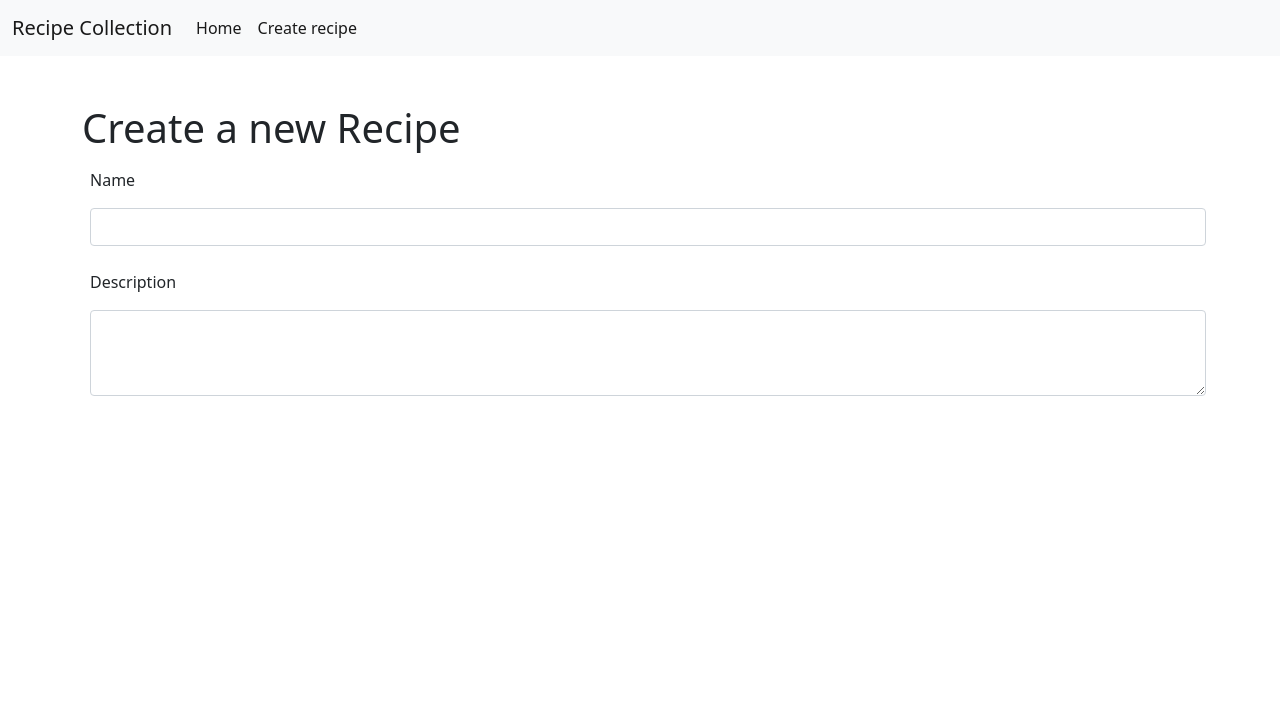
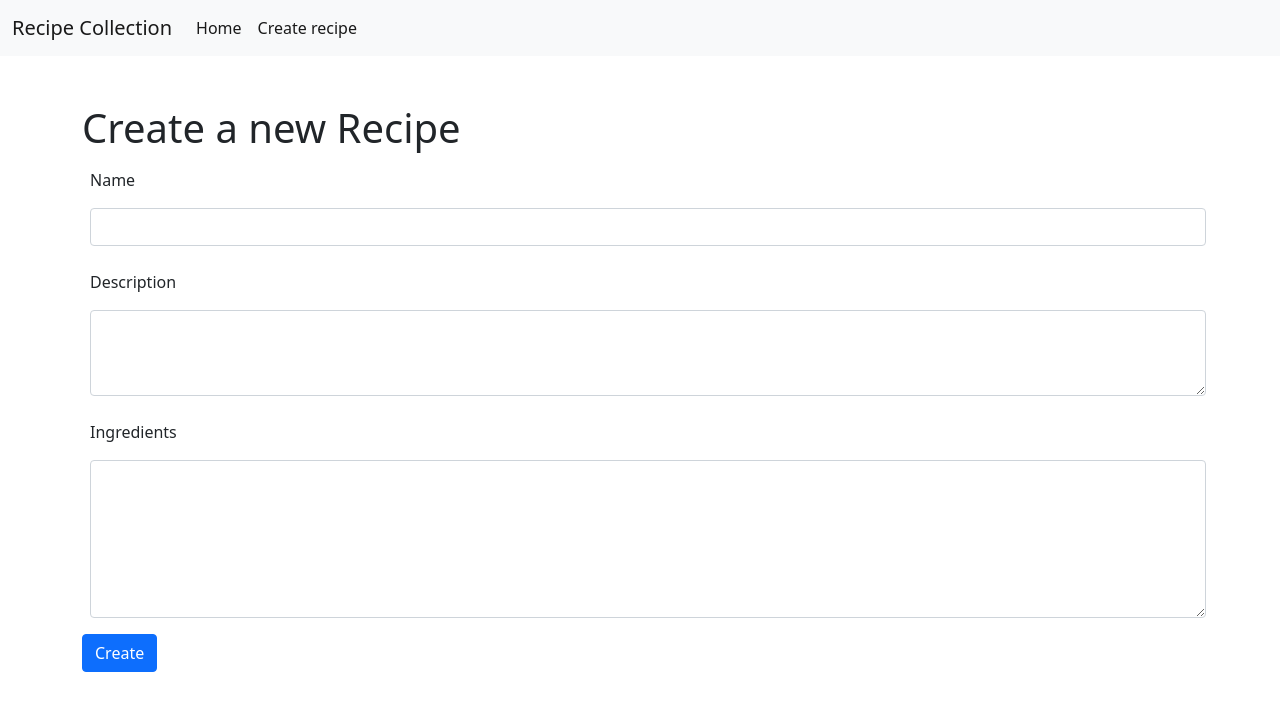
Before and after one commit to bagotaj/recipe-collection, a React (Create React App) app: page /create-recipe in a window 1280 px wide. Shown: the top 710 px of the page. Built offline with nearby package versions, Linux system fonts and the light colour scheme; no server answers; the database is empty.

Commit message:
Implementing Create Recipe page and making basic recipe page

```diff
--- a/src/App.js
+++ b/src/App.js
@@ -13,9 +13,11 @@ import db from './firebase/db';
 
 import Home from './components/Home';
 import CreateRecipe from './components/CreateRecipe';
+import RecipePage from './components/RecipePage';
 
 function App() {
   const [recipes, setRecipes] = useState([]);
+  const [units, setUnits] = useState({});
 
   useEffect(() => {
     const unsubscribe = db.collection('recipes').onSnapshot((snapshot) => {
@@ -23,9 +25,14 @@ function App() {
 
       snapshot.docs.forEach((product) => {
         const docItem = product.data();
-        docItem['docId'] = product.id;
 
-        data.push(docItem);
+        if (product.id === 'valid-units') {
+          setUnits(docItem);
+        } else {
+          docItem['docId'] = product.id;
+
+          data.push(docItem);
+        }
       });
 
       setRecipes(data);
@@ -78,8 +85,11 @@ function App() {
         </header>
         <main className="container mt-5">
           <Switch>
+            <Route path="/recipe-page">
+              <RecipePage units={units} />
+            </Route>
             <Route path="/create-recipe">
-              <CreateRecipe />
+              <CreateRecipe units={units} />
             </Route>
             <Route exact path="/">
               <Home recipes={recipes} />
--- a/src/App.scss
+++ b/src/App.scss
@@ -3,3 +3,7 @@
 body {
   box-sizing: border-box;
 }
+
+.link {
+  text-decoration: none;
+}
--- a/src/components/CreateRecipe.js
+++ b/src/components/CreateRecipe.js
@@ -5,10 +5,17 @@ import TextareaField from './TextareaField';
 
 import db from '../firebase/db';
 
-export default function CreateRecipe() {
+export default function CreateRecipe({ units }) {
   const [fieldValues, setFieldValues] = useState({
     name: '',
     description: '',
+    ingredients: '',
+  });
+
+  const [fieldValuesToDatabase, setFieldValuesToDatabase] = useState({
+    name: '',
+    description: '',
+    ingredients: '',
   });
 
   const [formWasValidated, setFormWasValidated] = useState(false);
@@ -19,11 +26,13 @@ export default function CreateRecipe() {
   const references = {
     name: useRef(),
     description: useRef(),
+    ingredients: useRef(),
   };
 
   const [errors, setErrors] = useState({
     name: '',
     description: '',
+    ingredients: '',
   });
 
   const validators = {
@@ -33,14 +42,82 @@ export default function CreateRecipe() {
     description: {
       required: isNotEmpty,
     },
+    ingredients: {
+      required: isNotEmpty,
+      unitChecker: isUnitExistAndSetIngredients,
+    },
   };
 
   function isNotEmpty(value) {
     return value !== '';
   }
 
+  function isUnitExistAndSetIngredients(value) {
+    let lines = value.split(/\n/);
+    let partsOfValue = lines.map((line) => line.split(' '));
+    let unitsExist;
+    let ingredients = [];
+
+    for (let i = 0; i < partsOfValue.length; i++) {
+      let number = partsOfValue[i][0];
+      let result = 0;
+
+      if (number.includes('/')) {
+        let split = number.split('/');
+        result = parseInt(split[0], 10) / parseInt(split[1], 10);
+      } else {
+        result = parseInt(number);
+      }
+
+      if (Number(result)) {
+        if (units.units.includes(partsOfValue[i][1])) {
+          let name = partsOfValue[i].slice(2);
+
+          if (name.length > 1) {
+            name = name.join(' ').replace(/,/g, ' ');
+          }
+
+          ingredients.push({
+            amount: partsOfValue[i][0],
+            unit: partsOfValue[i][1],
+            name: name.toString(),
+          });
+
+          unitsExist = true;
+        } else {
+          unitsExist = false;
+          return;
+        }
+      } else {
+        if (units.units.includes(partsOfValue[i][0])) {
+          unitsExist = false;
+          return;
+        } else {
+          let name = partsOfValue[i].join(' ').replace(/,/g, ' ');
+
+          ingredients.push({
+            amount: partsOfValue[i][0],
+            unit: partsOfValue[i][1],
+            name: name.toString(),
+          });
+
+          unitsExist = true;
+        }
+      }
+    }
+
+    setFieldValuesToDatabase({
+      name: fieldValues.name,
+      description: fieldValues.description,
+      ingredients: ingredients,
+    });
+
+    return unitsExist;
+  }
+
   const errorTypes = {
-    required: 'Hiányzó érték.',
+    required: 'Missing value',
+    unitChecker: 'Bad unit added',
   };
 
   function isFormValid() {
@@ -110,14 +187,17 @@ export default function CreateRecipe() {
 
     if (isValid) {
       db.collection('recipes')
-        .add({
-          name: fieldValues.name,
-          description: fieldValues.description,
-        })
+        .add(fieldValuesToDatabase)
         .then((docRef) => {
+          setFieldValuesToDatabase({
+            name: '',
+            description: '',
+            ingredients: '',
+          });
           setFieldValues({
             name: '',
             description: '',
+            ingredients: '',
           });
           setFormAlertText('Sikeres mentés.');
           setFormAlertType('success');
@@ -150,7 +230,7 @@ export default function CreateRecipe() {
           required={true}
         />
         <TextareaField
-          reference={references.name}
+          reference={references.description}
           name="description"
           labelText="Description"
           rows="3"
@@ -161,6 +241,19 @@ export default function CreateRecipe() {
           handleInputChange={handleInputChange}
           required={true}
         />
+        <TextareaField
+          reference={references.ingredients}
+          name="ingredients"
+          labelText="Ingredients"
+          rows="6"
+          cols="30"
+          errors={errors}
+          fieldValues={fieldValues}
+          handleInputBlur={handleInputBlur}
+          handleInputChange={handleInputChange}
+          required={true}
+        />
+        <button className="btn btn-primary">Create</button>
       </form>
     </div>
   );
--- a/src/components/Home.js
+++ b/src/components/Home.js
@@ -1,13 +1,16 @@
 import React from 'react';
+import { Link } from 'react-router-dom';
 
 export default function Home({ recipes }) {
   return (
     <div className="row">
       <h1>Recipe collection</h1>
       <section>
-        {recipes.map((recipe) => (
-          <div>
-            <h3 className="mt-3">{recipe.name}</h3>
+        {recipes.map((recipe, i) => (
+          <div key={i}>
+            <Link to="/recipe-page" className="link">
+              <h3 className="mt-3">{recipe.name}</h3>
+            </Link>
             <p>{recipe.description}</p>
           </div>
         ))}
```
